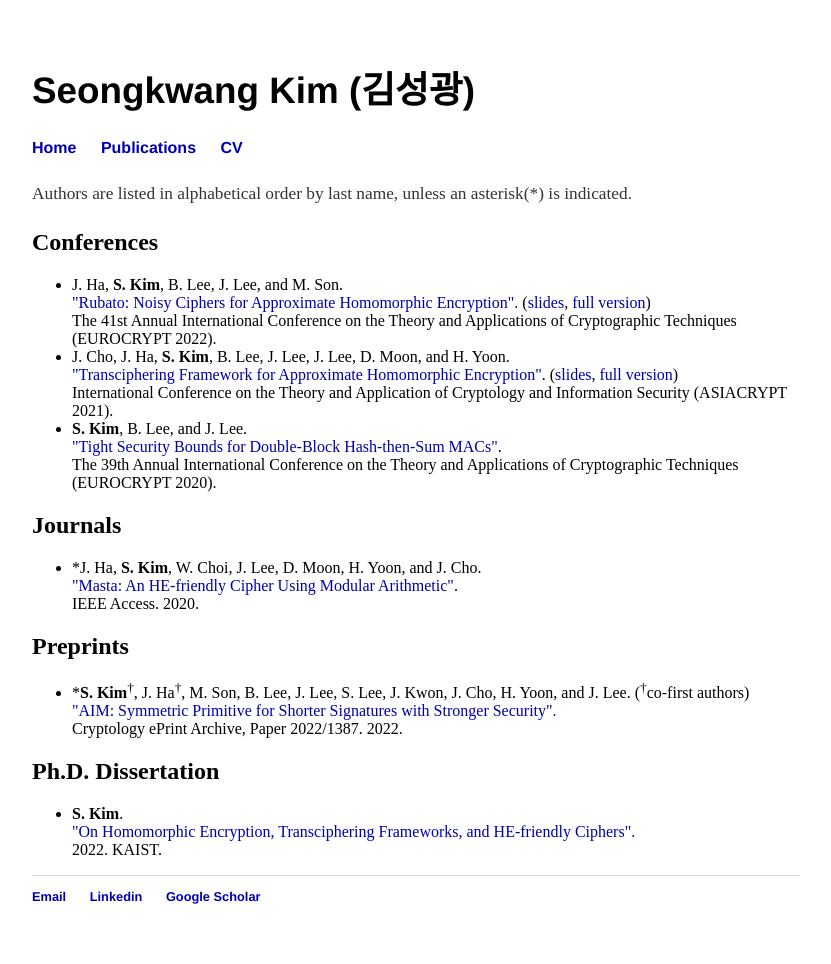
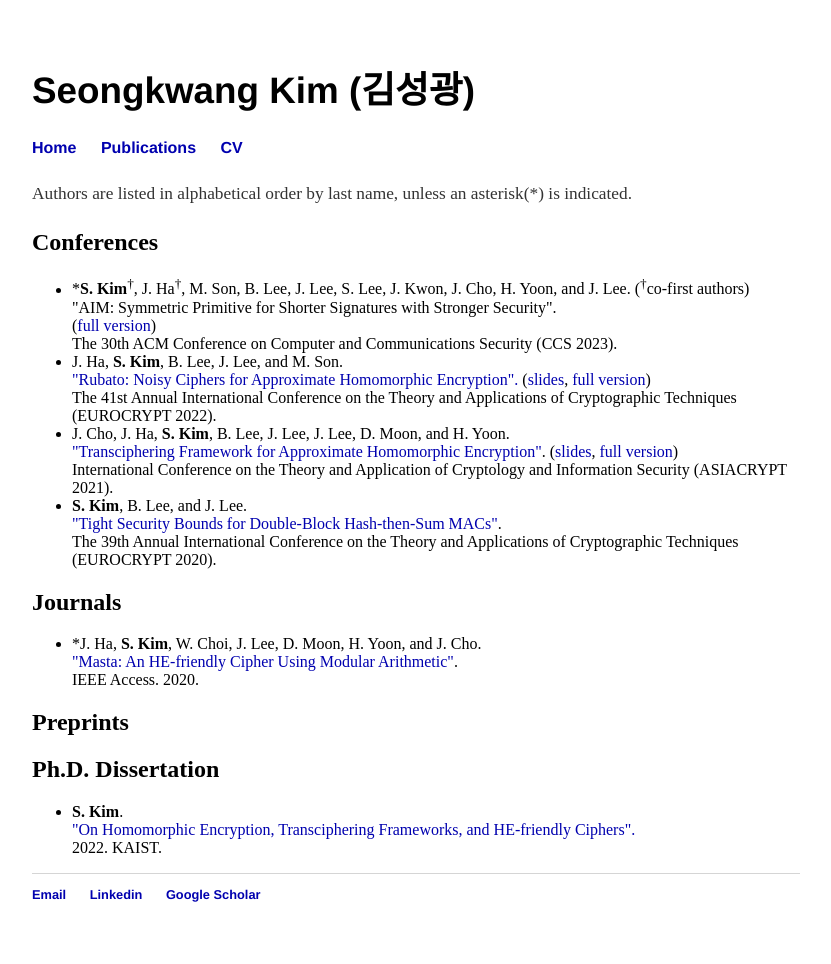
Before and after one commit to sgk1m/sgk1m.github.io, a Jekyll site: the page built from publications.html, in a window 1280 px wide. Shown: the whole page, without its empty margins (224-1055 px from the left). Built offline with Jekyll 4.4.1, drawn with Linux system fonts in a browser that asks for light colours.

Commit message:
Update publications.html

```diff
--- a/publications.html
+++ b/publications.html
@@ -6,6 +6,11 @@ title: Publications - Seongkwang Kim
 	<p><small>Authors are listed in alphabetical order by last name, unless an asterisk(*) is indicated.</small></p>
 	<h2>Conferences</h2>
 	<ul>
+		<li>*<b>S. Kim</b><sup><span>&#8224;</span></sup>, J. Ha<sup><span>&#8224;</span></sup>, M. Son, B. Lee, J. Lee, S. Lee, J. Kwon, J. Cho, H. Yoon, and J. Lee. (<sup><span>&#8224;</span></sup>co-first authors) <br>
+			"AIM: Symmetric Primitive for Shorter Signatures with Stronger Security".<br>
+			(<a href="https://eprint.iacr.org/2022/1387">full version</a>)<br>
+			The 30th ACM Conference on Computer and Communications Security (CCS 2023). <br>
+		</li>
 		<li>J. Ha, <b>S. Kim</b>, B. Lee, J. Lee, and M. Son. <br>
 			<a href="https://link.springer.com/chapter/10.1007/978-3-031-06944-4_20">"Rubato: Noisy Ciphers for Approximate Homomorphic Encryption". </a>
 			(<a href="https://iacr.org/submit/files/slides/2022/eurocrypt/eurocrypt2022/256/slides.pdf">slides</a>,
@@ -32,10 +37,6 @@ title: Publications - Seongkwang Kim
 	</ul>
 	<h2>Preprints</h2>
 	<ul>
-		<li>*<b>S. Kim</b><sup><span>&#8224;</span></sup>, J. Ha<sup><span>&#8224;</span></sup>, M. Son, B. Lee, J. Lee, S. Lee, J. Kwon, J. Cho, H. Yoon, and J. Lee. (<sup><span>&#8224;</span></sup>co-first authors) <br>
-			<a href="https://eprint.iacr.org/2022/1387">"AIM: Symmetric Primitive for Shorter Signatures with Stronger Security". </a> <br>
-			Cryptology ePrint Archive, Paper 2022/1387. 2022.
-		</li>
 	</ul>
 	<h2>Ph.D. Dissertation</h2>
 	<ul>
```
